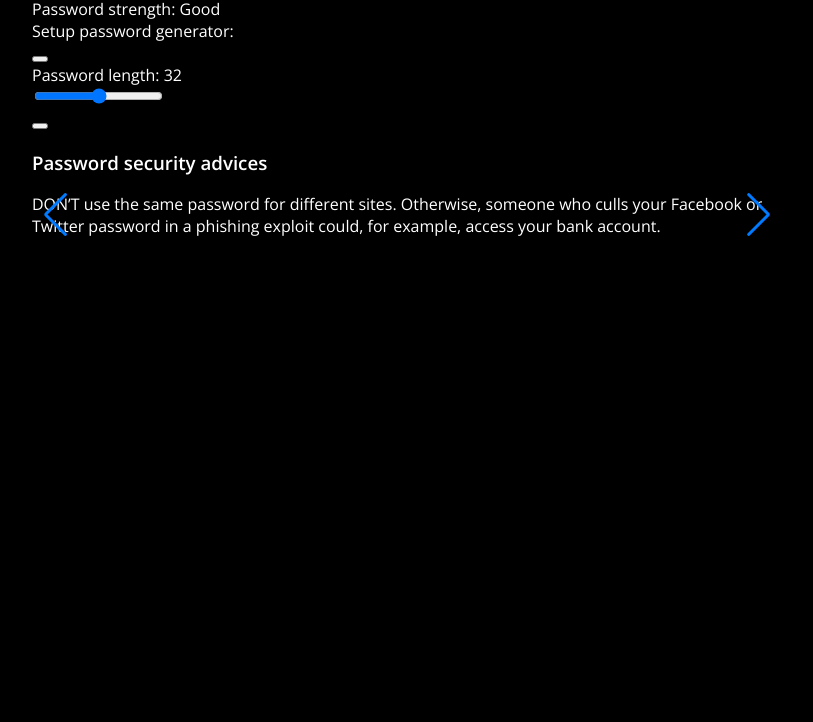
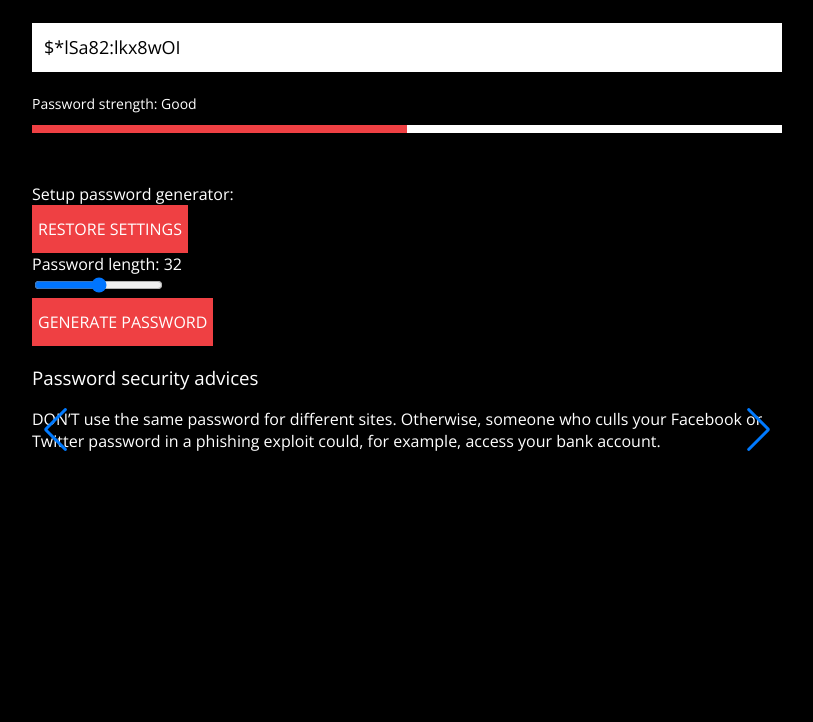
Before and after one commit to puphs/password-generator, a plain HTML site: page index.html in a window 1280 px wide. Shown: the part 98-820 px from the top of the page, without its empty margins (233-1046 px from the left). Drawn offline with nearby package versions, Linux system fonts and the light colour scheme.

Commit message:
password-preview section styled

```diff
--- a/index.html
+++ b/index.html
@@ -6,7 +6,7 @@
   <meta name="viewport" content="width=device-width, initial-scale=1.0">
   <!-- fonts -->
   <link rel="preconnect" href="https://fonts.gstatic.com">
-  <link href="https://fonts.googleapis.com/css2?family=Open+Sans:wght@400;600&display=swap" rel="stylesheet">
+  <link href="https://fonts.googleapis.com/css2?family=Open+Sans:wght@300;400;600&display=swap" rel="stylesheet">
   <!-- / fonts -->
   <!-- slider -->
   <link rel="stylesheet" href="https://unpkg.com/swiper/swiper-bundle.min.css">
@@ -14,7 +14,7 @@
   <!-- / slider -->
 
   <link rel="stylesheet" href="css/style.css">
-  <script type="module" src="main.js"></script>
+  <!-- <script type="module" src="main.js"></script> -->
 
   <title>Password generator</title>
 </head>
@@ -23,7 +23,9 @@
   <div class="container">
     <section class="password-preview">
       <h1 class="password-preview__title">password generator</h1>
-      <input class="password-preview__input" type="text" value="$*lSa82:lkx8wOI">
+      <div class="password-preview__input-outer password-preview__input-outer--active">
+        <input class="password-preview__input" type="text" value="$*lSa82:lkx8wOI">
+      </div>
       <div class="password-preview__strength">
         <div class="password-preview__strength-title">Password strength: Good</div>
         <div class="password-preview__strength-indicator"></div>
@@ -37,7 +39,7 @@
 
           </div>
           <div class="password-generator__settings-column">
-            <button class="password-generator__restore-settings-btn btn-base"></button>
+            <button class="password-generator__restore-settings-btn btn-base">restore settings</button>
           </div>
         </div>
         <div class="password-generator__row">
@@ -46,7 +48,7 @@
             <input class="password-generator__password-length-range" type="range">
           </div>
           <div class="password-generator__settings-column">
-            <button class="password-generator__generate-password-btn btn-base"></button>
+            <button class="password-generator__generate-password-btn btn-base">generate password</button>
           </div>
         </div>
       </div>
@@ -62,7 +64,6 @@
             Facebook or Twitter password in a phishing exploit could, for example, access your bank account. </div>
           <div class="swiper-slide">DON’T use the same password for different sites. Otherwise, someone who culls your
             Facebook or Twitter password in a phishing exploit could, for example, access your bank account. </div>
-          ...
         </div>
         <div class="swiper-button-prev"></div>
         <div class="swiper-button-next"></div>
--- a/scss/_vars.scss
+++ b/scss/_vars.scss
@@ -1 +1 @@
-$color-main: '#EF4043';
+$color-main: #ef4043;
--- a/scss/style.scss
+++ b/scss/style.scss
@@ -1,17 +1,200 @@
 @import '_fonts.scss';
+@import '_vars.scss';
 
 // --- common ---
+* {
+	box-sizing: border-box;
+}
+
+html * {
+	@extend %open-sans-r;
+}
+
 body {
-	@extend %open-sans-r;
 	height: 100vh;
 	margin: 0;
+	padding: 0;
 	color: white;
 	background-color: black;
 }
 
 .container {
-	width: 750px;
+	max-width: 750px;
 	margin: 0 auto;
 	height: 200px;
 }
+
+.btn-base {
+	min-height: 48px;
+	position: relative;
+	border: none;
+	color: white;
+	font-size: 16px;
+	line-height: 22px;
+	text-transform: uppercase;
+	background-color: $color-main;
+	cursor: pointer;
+
+	&::before {
+		content: '';
+		display: block;
+		width: 100%;
+		height: 0px;
+		background-color: white;
+		position: absolute;
+		bottom: 0;
+		left: 0;
+		right: 0;
+
+		transition: all 0.1s ease-out;
+	}
+	&:hover {
+		&::before {
+			content: '';
+			display: block;
+			width: 100%;
+			height: 6px;
+			background-color: white;
+			position: absolute;
+			bottom: -3px;
+		}
+	}
+}
+
+.active {
+	position: relative;
+	&::before {
+		content: '';
+		display: block;
+		width: 100%;
+		height: 0px;
+		background-color: $color-main;
+		position: absolute;
+		bottom: 0px;
+
+		transition: all 0.1s ease-out;
+	}
+	&:hover {
+		&::before {
+			width: 100%;
+			height: 6px;
+			background-color: $color-main;
+			bottom: -3px;
+		}
+	}
+}
+
 // --- / common ---
+
+// --- password-preview ---
+.password-preview {
+	padding: 50px 0;
+	&__title {
+		//@extend %open-sans-r;
+		margin: 0;
+		font-style: 36px;
+		line-height: 49px;
+	}
+	&__input-outer {
+		margin-top: 22px;
+	}
+	&__input-outer--active {
+		position: relative;
+		&::before {
+			content: '';
+			display: block;
+			width: 100%;
+			height: 0px;
+			background-color: $color-main;
+			position: absolute;
+			bottom: 0;
+			left: 0;
+			right: 0;
+
+			transition: all 0.1s ease-out;
+		}
+		&:hover {
+			&::before {
+				height: 6px;
+				background-color: $color-main;
+				bottom: -3px;
+			}
+		}
+	}
+	&__input {
+		width: 100%;
+		border: 0;
+		padding: 12px;
+		font-size: 18px;
+		line-height: 25px;
+		outline-color: $color-main;
+	}
+	&__strength {
+		margin-top: 22px;
+	}
+	&__strength-title {
+		font-size: 14px;
+		line-height: 19px;
+	}
+	&__strength-indicator {
+		margin-top: 12px;
+		width: 100%;
+		height: 8px;
+		background-color: white;
+		position: relative;
+		&::after {
+			content: '';
+			display: block;
+			background-color: $color-main;
+			position: absolute;
+			width: 50%;
+			height: 8px;
+		}
+	}
+}
+
+// --- / password-preview ---
+
+// --- password-generator ---
+.password-generator {
+	&__generate-password-btn {
+	}
+	&__password-length-range {
+	}
+	&__password-length-title {
+	}
+	&__restore-settings-btn {
+	}
+	&__row {
+	}
+	&__settings {
+	}
+	&__settings-column {
+	}
+	&__settings-row {
+	}
+	&__title {
+	}
+}
+// --- / password-generator ---
+
+// --- password-advices ---
+.password-advices {
+	&__slider {
+	}
+	&__title {
+	}
+}
+
+.swiper-button-next {
+}
+.swiper-button-prev {
+}
+.swiper-container {
+}
+.swiper-slide {
+}
+.swiper-wrapper {
+}
+
+// --- / password-advices---
```
Also changed, not shown: css/style.css.
